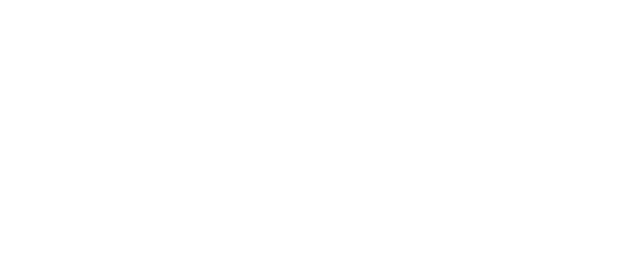
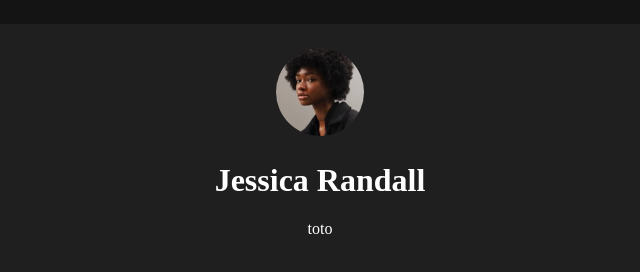
Before and after one commit to tdimnet/Social-links-profile, a plain HTML site: page index.html in a window 1280 px wide. Shown: the whole page, without its empty margins (320-960 px from the left). Drawn offline with Linux system fonts and the light colour scheme.

Commit message:
Styling card

```diff
--- a/css/main.css
+++ b/css/main.css
@@ -15,5 +15,24 @@ img {
 }
 
 p {
-    font-size: 14px;
+    font-size: 1rem;
 }
+
+body {
+    background-color: var(--off-black);
+    color: var(--white);
+}
+
+main {
+    background-color: var(--dark-grey);
+    padding: 1.5rem;
+    margin: 1.5rem;
+    border-radius: 0.75rem;
+    text-align: center;
+}
+
+.profile-picture {
+    height: 5.5rem;
+    width: auto;
+    border-radius: 50%;
+}
--- a/index.html
+++ b/index.html
@@ -12,6 +12,10 @@
   <link rel="stylesheet" href="./css/main.css">
 </head>
 <body>
-  <main></main>
+  <main>
+    <img class="profile-picture" src="./assets/images/avatar-jessica.jpeg" alt="Jessica Randall">
+    <h1>Jessica Randall</h1>
+    <p>toto</p>
+  </main>
 </body>
 </html>
```
